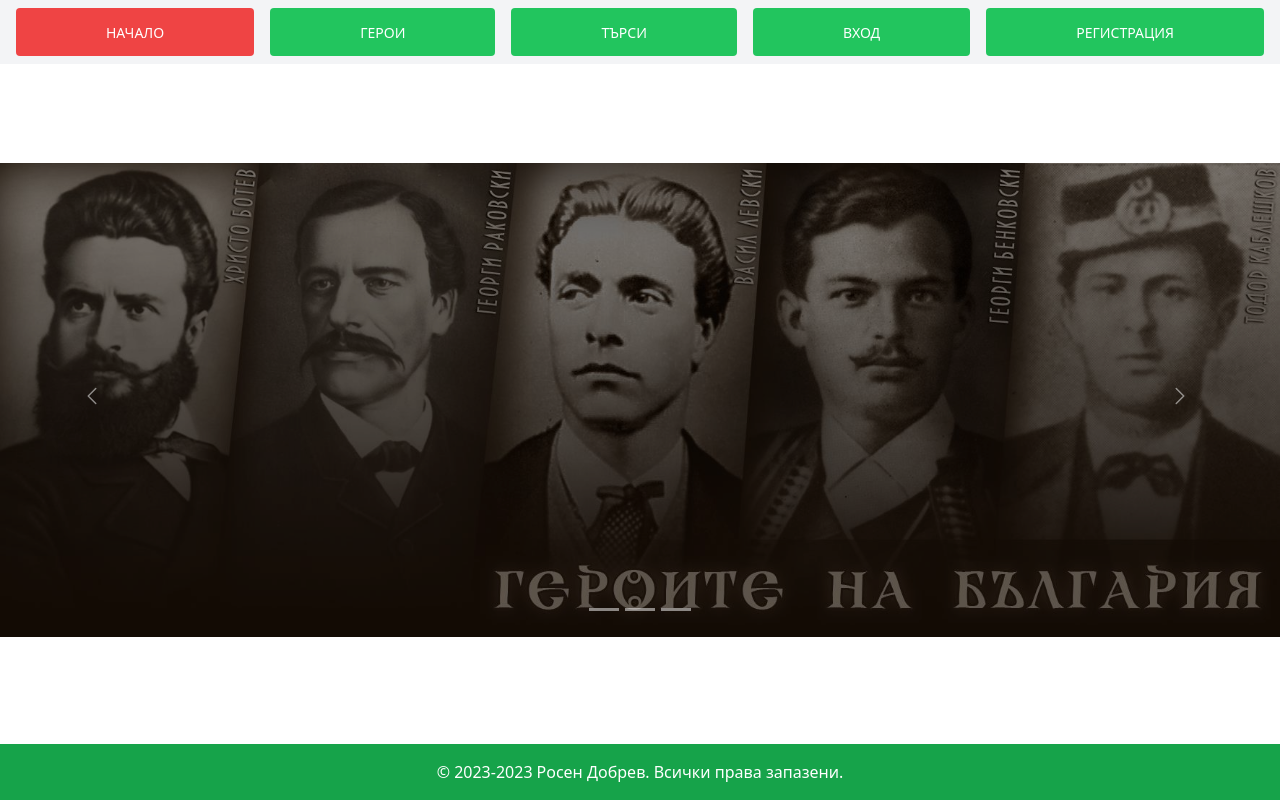
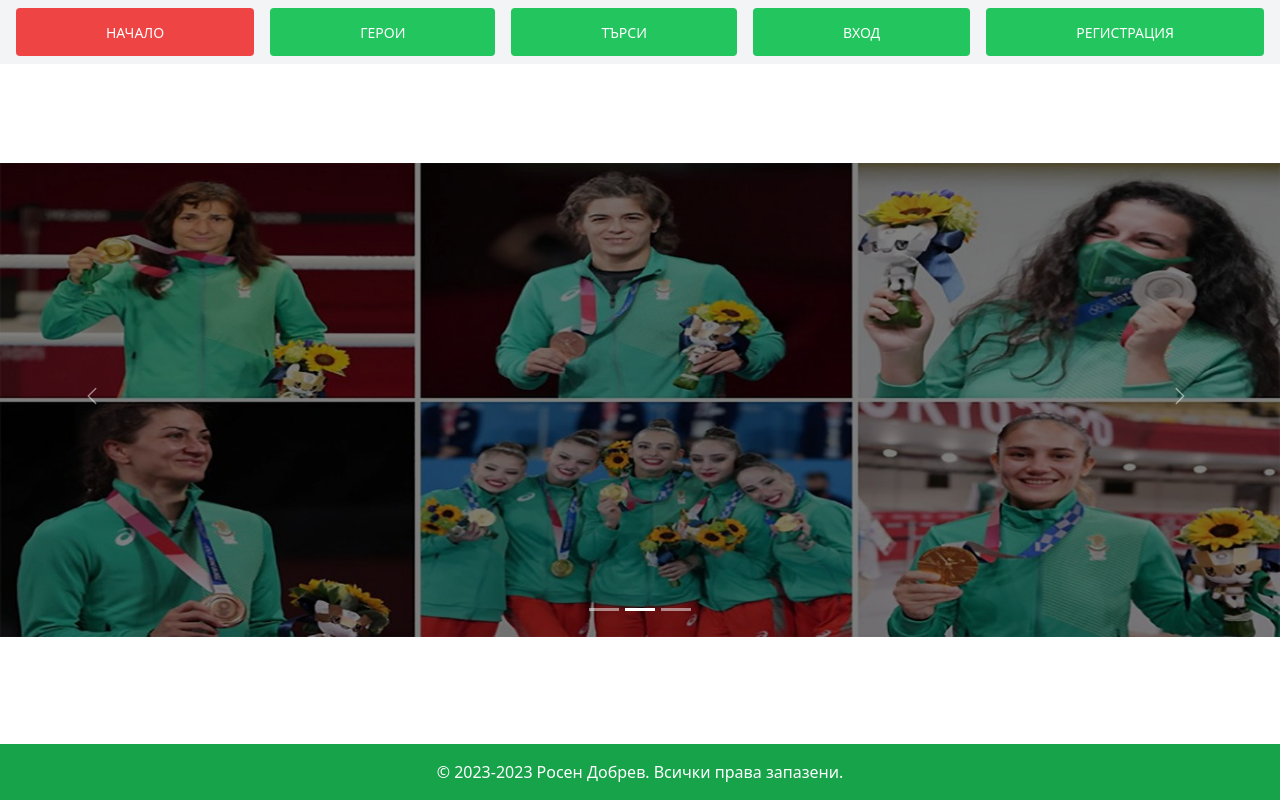
Before and after one commit to RosenDobrev10/Bulgarian-Heroes, a React (Vite) app in the folder client/: page / in a window 1280 px wide. Built offline with nearby package versions, Linux system fonts and the light colour scheme; what tw-elements would draw is missing.

Commit message:
Add useEffect hook to initialize Carousel

```diff
--- a/client/src/components/Home/Carousel/CarouselComp.jsx
+++ b/client/src/components/Home/Carousel/CarouselComp.jsx
@@ -1,14 +1,19 @@
+import { useEffect } from 'react';
 import { Carousel, initTE } from 'tw-elements';
-initTE({ Carousel });
 import styles from './CarouselComp.module.css';
 
 export default function CarouselComp() {
+	useEffect(() => {
+		initTE({ Carousel });
+	}, []);
+
 	return (
 		<div
 			id="carouselExampleIndicators"
 			className="relative"
-			data-te-carousel-init=""
+			data-te-carousel-init
 			data-te-ride="carousel"
+			data-te-interval="3000"
 		>
 			{/*Carousel indicators*/}
 			<div
@@ -19,7 +24,7 @@ export default function CarouselComp() {
 					type="button"
 					data-te-target="#carouselExampleIndicators"
 					data-te-slide-to={0}
-					data-te-carousel-active=""
+					data-te-carousel-active
 					className="mx-[3px] box-content h-[3px] w-[30px] flex-initial cursor-pointer border-0 border-y-[10px] border-solid border-transparent bg-white bg-clip-padding p-0 -indent-[999px] opacity-50 transition-opacity duration-[600ms] ease-[cubic-bezier(0.25,0.1,0.25,1.0)] motion-reduce:transition-none"
 					aria-current="true "
 					aria-label="Slide 1"
@@ -46,8 +51,8 @@ export default function CarouselComp() {
 				{/*First item*/}
 				<div
 					className="relative float-left -mr-[100%] w-full transition-transform duration-[600ms] ease-in-out motion-reduce:transition-none"
-					data-te-carousel-item=""
-					data-te-carousel-active=""
+					data-te-carousel-item
+					data-te-carousel-active
 				>
 					<img
 						src="/assets/heroes.jpg"
@@ -58,7 +63,7 @@ export default function CarouselComp() {
 				{/*Second item*/}
 				<div
 					className="relative float-left -mr-[100%] hidden w-full transition-transform duration-[600ms] ease-in-out motion-reduce:transition-none"
-					data-te-carousel-item=""
+					data-te-carousel-item
 				>
 					<img
 						src="/assets/olympic.jpg"
@@ -69,7 +74,7 @@ export default function CarouselComp() {
 				{/*Third item*/}
 				<div
 					className="relative float-left -mr-[100%] hidden w-full transition-transform duration-[600ms] ease-in-out motion-reduce:transition-none"
-					data-te-carousel-item=""
+					data-te-carousel-item
 				>
 					<img
 						src="/assets/kings.jpg"
```
